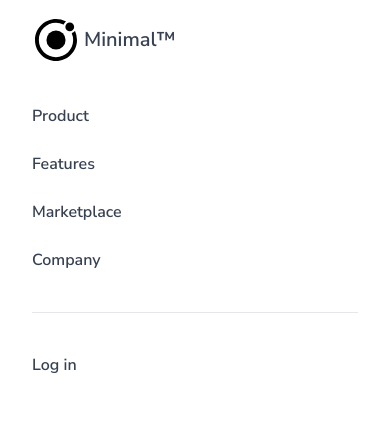
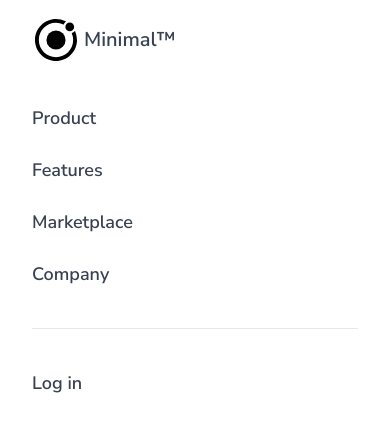
Before and after one commit to ratidzo/minimal, a Next.js app: page / in a window 390 px wide. Shown: the top 432 px of the page. Built offline with nearby package versions, Linux system fonts and the light colour scheme.

Commit message:
dev: set ui font to dynamic sizes

```diff
--- a/app/components/Nav.tsx
+++ b/app/components/Nav.tsx
@@ -30,7 +30,7 @@ export default function Nav() {
         <div className="md:flex md:flex-row md:justify-between md:px-8 md:py-4
                         py-4 px-4
                         md:items-center text-gray-700
-                        flex flex-col">
+                        flex flex-col text-lg md:text-base">
             {/* Logo container section */}
             <div className="flex items-center gap-1 px-4">
                 <Image alt="Ionic Logo" src={'/logo-ionic.svg'}
```
